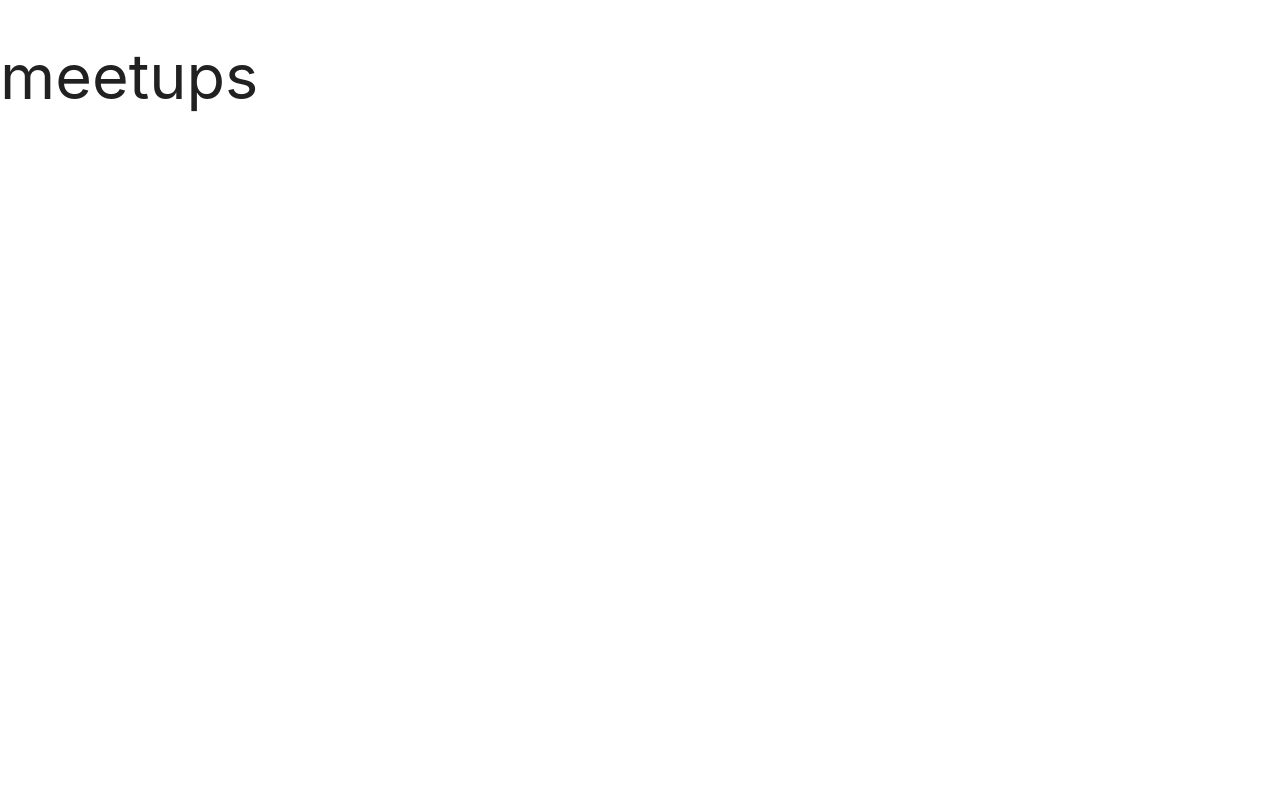
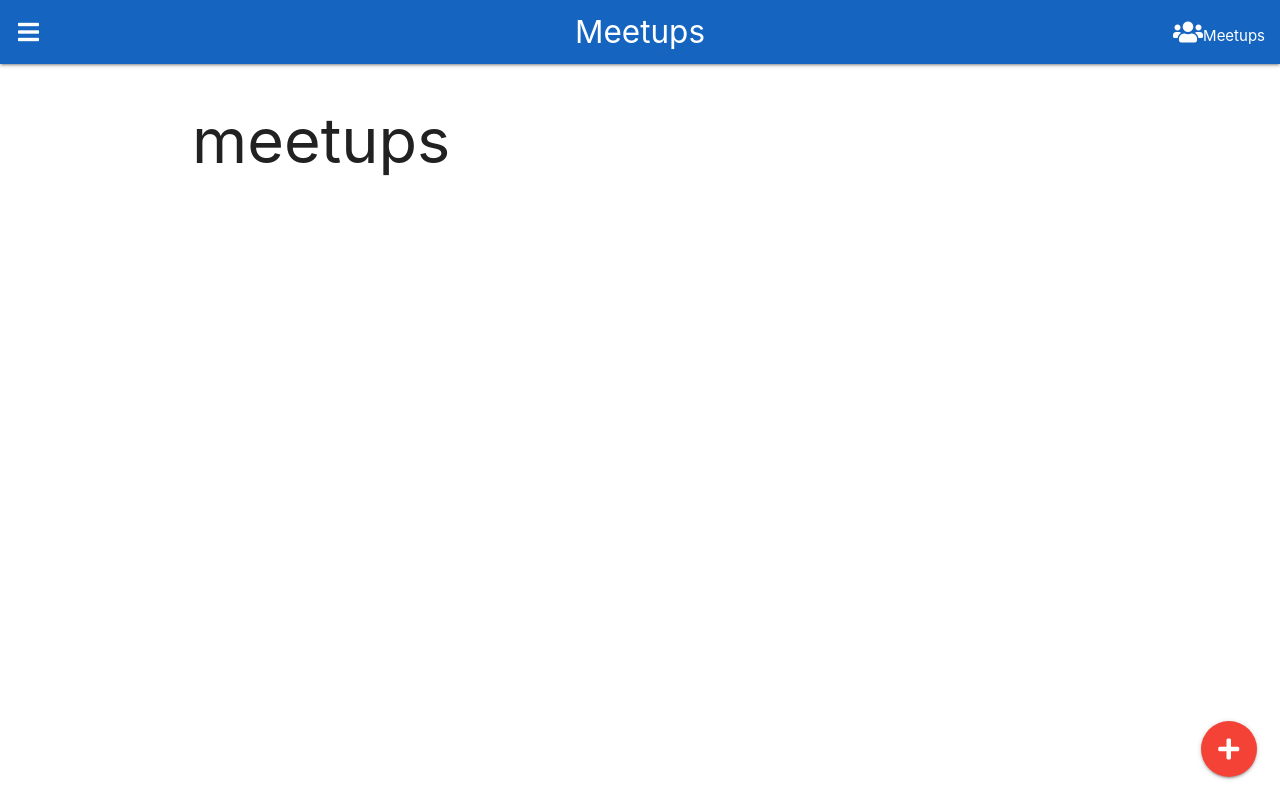
Before and after one commit to roxana-oprea/meetupz, a React (Create React App) app: page / in a window 1280 px wide. Built offline with nearby package versions, Linux system fonts and the light colour scheme.

Commit message:
add navbar and sidenav

```diff
--- a/public/index.html
+++ b/public/index.html
@@ -23,5 +23,13 @@
   crossorigin="anonymous"></script>
 <!-- Compiled and minified JavaScript -->
 <script src="https://cdnjs.cloudflare.com/ajax/libs/materialize/1.0.0/js/materialize.min.js"></script>
+<script>
+  document.addEventListener('DOMContentLoaded', () => {
+    const sideNav = document.querySelectorAll('.sidenav');
+    M.Sidenav.init(sideNav, {});
+
+  });﻿
+
+</script>
 </body>
 </html>
--- a/src/App.js
+++ b/src/App.js
@@ -1,11 +1,21 @@
 import React from 'react';
 import './App.css';
+import {Link} from 'react-router-dom';
 import Main from './components/Main';
+import Navbar from "./components/Navbar";
 
 const App = () => {
   return (
     <div>
-      <Main/>
+      <Navbar/>
+      <div className="container">
+        <Main/>
+      </div>
+      <div className="fixed-action-btn">
+        <Link to="/meetups/add" className="btn-floating btn-large red">
+          <i className="fa fa-plus"/>
+        </Link>
+      </div>
     </div>
   )
 };
--- a/src/components/Navbar.js
+++ b/src/components/Navbar.js
@@ -0,0 +1,28 @@
+import React, {Component} from 'react';
+import {Link} from 'react-router-dom';
+
+class Navbar extends Component {
+  render() {
+    return (
+      <div>
+        <nav className="blue darken-3">
+          <div className="nav-wrapper">
+            <a href="/" className="brand-logo center">Meetups</a>
+            <a data-target="main-menu" className="button-collapse show-on-large sidenav-trigger"><i
+              className="fa fa-bars"/></a>
+            <ul className="right hide-on-small-only">
+              <li><Link to="/"><i className="fa fa-users"/>Meetups</Link></li>
+            </ul>
+            <ul className="sidenav" id="main-menu">
+              <li><Link to="/"><i className="fa fa-users"/>Meetups</Link></li>
+              <li><Link to="/meetups/add"><i className="fa fa-plus"/>Add Meetup</Link></li>
+            </ul>
+          </div>
+        </nav>
+      </div>
+    )
+  }
+}
+
+
+export default Navbar;
```
